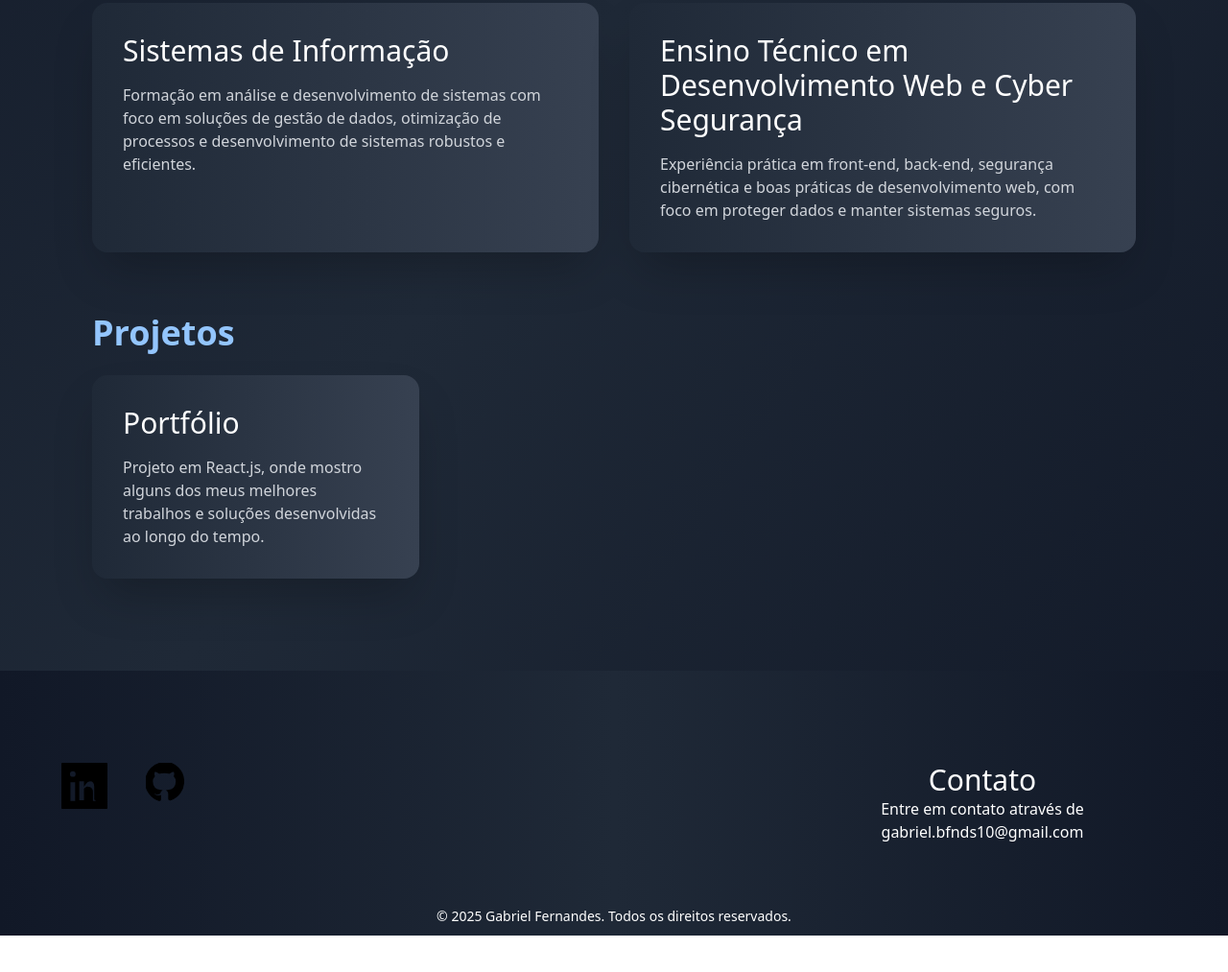
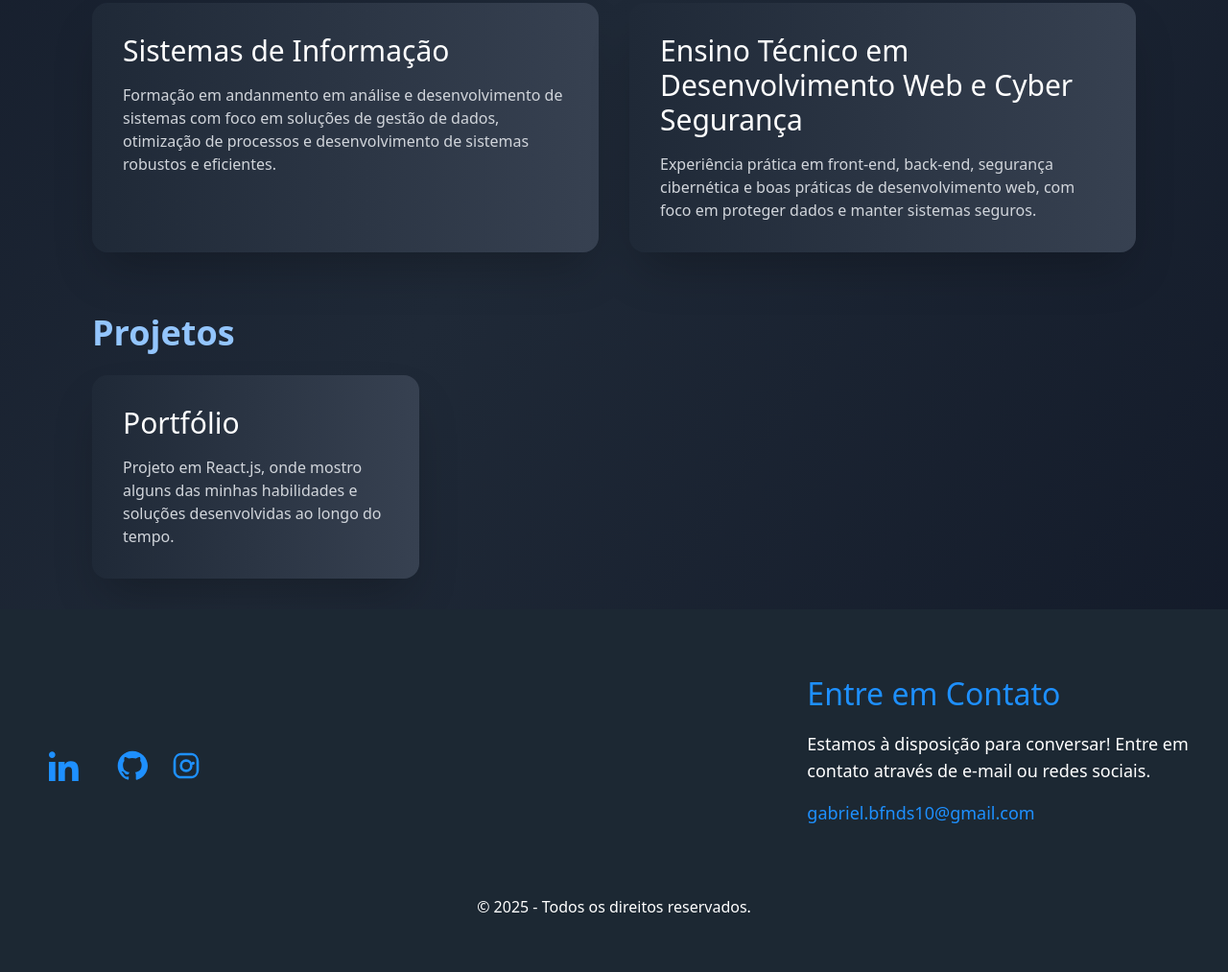
Before and after one commit to CodeYoInc/Portfolio, a plain HTML site: page index.html in a window 1280 px wide. Shown: the part 939-1952 px from the top of the page at 96% size. Before the commit the page ends 1914 px from the top, so only its background shows below. Drawn offline with nearby package versions, Linux system fonts and the light colour scheme.

Commit message:
mudança geral

```diff
--- a/index.html
+++ b/index.html
@@ -17,7 +17,7 @@
       <a href="#habilidades">Habilidades</a>
       <a href="#especializacao">Especialização</a>
       <a href="#projetos">Projetos</a>
-      <a href="#contato">Contato</a>
+      <a href="#contact-section">Contato</a> <!-- Link de ancoragem para a seção de contato no footer -->
     </div>
   </nav>
 
@@ -49,13 +49,13 @@
   </section>
 
   <!-- Especialização -->
-<section id="especializacao" class="max-w-6xl mx-auto p-8" data-aos="fade-up" data-aos-delay="200">
+  <section id="especializacao" class="max-w-6xl mx-auto p-8" data-aos="fade-up" data-aos-delay="200">
     <h2 class="text-4xl font-bold mb-6 text-blue-300">Especialização</h2>
     <div class="grid grid-cols-1 md:grid-cols-2 gap-8">
       <!-- Card 1 -->
       <div class="bg-gradient-to-r from-gray-800 to-gray-700 rounded-2xl p-8 shadow-2xl hover:scale-105 transform transition duration-500">
         <h3 class="text-3xl mb-4">Sistemas de Informação</h3>
-        <p class="text-gray-300">Formação em análise e desenvolvimento de sistemas com foco em soluções de gestão de dados, otimização de processos e desenvolvimento de sistemas robustos e eficientes.</p>
+        <p class="text-gray-300">Formação em andanmento em análise e desenvolvimento de sistemas com foco em soluções de gestão de dados, otimização de processos e desenvolvimento de sistemas robustos e eficientes.</p>
       </div>
 
       <!-- Card 2 -->
@@ -73,38 +73,55 @@
       <!-- Card de Projeto -->
       <div class="bg-gradient-to-r from-gray-800 to-gray-700 rounded-2xl p-8 shadow-2xl hover:scale-105 transform transition duration-500">
         <h3 class="text-3xl mb-4">Portfólio</h3>
-        <p class="text-gray-300">Projeto em React.js, onde mostro alguns dos meus melhores trabalhos e soluções desenvolvidas ao longo do tempo.</p>
+        <p class="text-gray-300">Projeto em React.js, onde mostro alguns das minhas habilidades e soluções desenvolvidas ao longo do tempo.</p>
       </div>
     </div>
   </section>
 
   <!-- Footer -->
-  <footer class="bg-gradient-to-r from-teal-500 to-cyan-600 py-24 mt-16">
-    <div class="flex justify-between max-w-6xl mx-auto text-center space-x-6">
-      <div class="footer-section social-icons flex justify-center space-x-10">
+  <footer class="footer">
+    <div class="flex flex-wrap justify-between items-center px-4">
 
+      <!-- Redes Sociais -->
+      <div class="social-icons flex items-center space-x-6">
         <!-- LinkedIn -->
-<a href="https://www.linkedin.com/in/gabriel-b-fernandescodeyo/" target="_blank" aria-label="LinkedIn" class="focus:outline-none">
-  <svg xmlns="http://www.w3.org/2000/svg" fill="currentColor" class="w-12 h-12 text-black hover:text-cyan-400 transition transform duration-300" viewBox="0 0 24 24" stroke="currentColor">
-    <path d="M22.225 0H1.775C.795 0 0 .795 0 1.775v20.45C0 23.205.795 24 1.775 24h20.45c.98 0 1.775-.795 1.775-1.775V1.775C24 .795 23.205 0 22.225 0zM7.665 20.4H4.225V9.6h3.44v10.8zm-1.72-12.6c-1.09 0-1.98-.89-1.98-1.98s.89-1.98 1.98-1.98c1.09 0 1.98.89 1.98 1.98s-.89 1.98-1.98 1.98zm13.44 12.6h-3.44v-5.22c0-2.49-2.51-2.3-2.51-2.3-.03.01-.09.03-.14.05-.53.22-1.06.51-1.05.74.01.03 0 .07 0 .1s.02 3.11.02 3.17v3.02h-3.44v-10.8h3.44v1.68s1.13-1.68 2.68-1.68c1.56 0 2.67 1.03 2.67 3.34v6.4z"/>
-  </svg>
-</a>
+        <a href="https://www.linkedin.com/in/gabriel-b-fernandescodeyo/" target="_blank" aria-label="LinkedIn" class="social-icon">
+          <svg xmlns="http://www.w3.org/2000/svg" width="32" height="32" fill="#1e90ff" viewBox="0 0 24 24">
+            <path d="M4.98 3.5C4.98 4.88 3.88 6 2.5 6S0 4.88 0 3.5 1.12 1 2.5 1 4.98 2.12 4.98 3.5zM0 8.99h5v15H0v-15zM7.5 8.99h4.8v2.1h.07c.67-1.27 2.3-2.6 4.73-2.6 5.06 0 6 3.33 6 7.65v8.85h-5v-7.83c0-1.87-.03-4.27-2.6-4.27-2.6 0-3 2.03-3 4.13v7.97h-5v-15z"/>
+          </svg>
+        </a>
 
         <!-- GitHub -->
-<a href="https://github.com/CodeYoInc" target="_blank" aria-label="GitHub" class="focus:outline-none">
-  <svg xmlns="http://www.w3.org/2000/svg" fill="currentColor" class="w-10 h-10 text-black hover:text-cyan-400 transition transform duration-300" viewBox="0 0 24 24" stroke="currentColor">
-    <path d="M12 0C5.373 0 0 5.373 0 12c0 5.304 3.438 9.803 8.207 11.392.6.114.82-.26.82-.578 0-.288-.01-1.06-.02-2.08-3.338.727-4.042-1.446-4.042-1.446-.544-1.382-1.33-1.75-1.33-1.75-.99-.676-.035-.661-.035-.661 1.095.077 1.67 1.12 1.67 1.12.975 1.678 2.722 1.191 3.382.911.105-.705.382-1.191.697-1.465-2.664-.3-5.466-1.33-5.466-5.931 0-1.31.466-2.38 1.239-3.22-.12-.301-.538-1.508.119-3.15 0 0 1.008-.32 3.303 1.19.96-.267 1.99-.398 3.017-.404 1.027.006 2.057.137 3.018.403 2.295-1.51 3.303-1.19 3.303-1.19.657 1.642.24 2.849.119 3.15.773.84 1.239 1.91 1.239 3.22 0 4.607-2.804 5.626-5.476 5.921.393.34.749 1.025.749 2.055 0 1.48-.01 2.67-.01 3.01 0 .318.219.694.825.577 4.77-1.59 8.208-6.088 8.208-11.392 0-6.627-5.373-12-12-12z"/>
-  </svg>
-</a>
+        <a href="https://github.com/CodeYoInc" target="_blank" aria-label="GitHub" class="social-icon">
+          <svg xmlns="http://www.w3.org/2000/svg" width="32" height="32" fill="#1e90ff" viewBox="0 0 24 24">
+            <path d="M12 .5C5.73.5.5 5.73.5 12c0 5.1 3.29 9.43 7.86 10.96.58.1.79-.25.79-.56 0-.28-.01-1.02-.02-2-3.2.69-3.88-1.54-3.88-1.54-.52-1.32-1.26-1.67-1.26-1.67-1.03-.7.08-.68.08-.68 1.14.08 1.74 1.17 1.74 1.17 1.01 1.73 2.65 1.23 3.3.94.1-.73.4-1.23.73-1.51-2.55-.29-5.23-1.28-5.23-5.7 0-1.26.45-2.29 1.18-3.09-.12-.29-.51-1.46.11-3.04 0 0 .96-.31 3.15 1.18a11.01 11.01 0 012.87-.39c.97.01 1.95.13 2.87.39 2.18-1.49 3.14-1.18 3.14-1.18.63 1.58.24 2.75.12 3.04.74.8 1.18 1.83 1.18 3.09 0 4.43-2.69 5.4-5.24 5.68.41.36.77 1.08.77 2.18 0 1.58-.02 2.86-.02 3.24 0 .31.21.67.8.56C20.72 21.43 24 17.1 24 12c0-6.27-5.23-11.5-12-11.5z"/>
+          </svg>
+        </a>
 
+        <!-- Instagram -->
+        <a href="https://www.instagram.com/yomene21/" target="_blank" aria-label="Instagram" class="social-icon">
+          <svg xmlns="http://www.w3.org/2000/svg" width="32" height="32" fill="#1e90ff" viewBox="0 0 24 24">
+            <path d="M7.75 2h8.5C19.1 2 22 4.9 22 8.75v6.5C22 19.1 19.1 22 16.25 22h-8.5C4.9 22 2 19.1 2 16.25v-6.5C2 4.9 4.9 2 7.75 2zm0 2C5.68 4 4 5.68 4 7.75v8.5C4 18.32 5.68 20 7.75 20h8.5C18.32 20 20 18.32 20 16.25v-8.5C20 5.68 18.32 4 16.25 4h-8.5zM12 7a5 5 0 110 10 5 5 0 010-10zm0 2a3 3 0 100 6 3 3 0 000-6zm5.5-.25a1.25 1.25 0 110 2.5 1.25 1.25 0 010-2.5z"/>
+          </svg>
+        </a>
       </div>
-      <div class="footer-section contact-info w-full md:w-1/3 ml-4">
-        <h3 class="text-3xl text-white">Contato</h3>
-        <p class="text-white">Entre em contato através de <a href="mailto:gabriel.bfnds10@gmail.com" class="text-teal-200 hover:text-teal-100 focus:outline-none">gabriel.bfnds10@gmail.com</a></p>
+
+      <!-- Contato -->
+      <div class="footer-section contact-info w-full md:w-1/3 ml-4 mt-8 contact-animation" id="contact-section">
+        <h3 class="text-3xl text-white">Entre em Contato</h3>
+        <p class="text-white text-lg mt-4">Estamos à disposição para conversar! Entre em contato através de e-mail ou redes sociais.</p>
+        <div class="contact-details mt-4 flex items-center">
+          <a href="mailto:gabriel.bfnds10@gmail.com" class="text-teal-200 hover:text-teal-100 focus:outline-none text-lg contact-email">
+            gabriel.bfnds10@gmail.com
+          </a>
+        </div>
       </div>
+
     </div>
-    <div class="footer-rights text-center mt-8">
-      <p class="text-white">&copy; 2025 Gabriel Fernandes. Todos os direitos reservados.</p>
+
+    <!-- Direitos -->
+    <div class="footer-rights text-center mt-8 text-animation">
+      <p class="text-white">&copy; 2025 - Todos os direitos reservados.</p>
     </div>
   </footer>
 
--- a/style.css
+++ b/style.css
@@ -7,17 +7,17 @@ body {
     position: sticky;
     top: 0;
     z-index: 100;
-    background-color: rgba(0, 0, 0, 0.1); /* Começando com um fundo levemente transparente */
+    background-color: rgba(0, 0, 0, 0.1);
     transition: background-color 0.3s ease, box-shadow 0.3s ease, backdrop-filter 0.3s ease;
     padding: 10px 0;
     box-shadow: none;
-    backdrop-filter: blur(10px); /* Blur mais intenso inicialmente */
+    backdrop-filter: blur(10px);
 }
 
 .sticky-header.scrolled {
-    background-color: rgba(0, 0, 0, 0.3); /* Fundo mais opaco */
-    box-shadow: 0 2px 10px rgba(0, 0, 0, 0.4); /* Sombras mais fortes ao rolar */
-    backdrop-filter: blur(6px); /* Reduzindo o blur ao rolar */
+    background-color: rgba(0, 0, 0, 0.3);
+    box-shadow: 0 2px 10px rgba(0, 0, 0, 0.4);
+    backdrop-filter: blur(6px);
 }
 
 .navbar a {
@@ -32,6 +32,7 @@ body {
 .navbar a:hover {
     color: #1e90ff;
     transform: translateY(-5px);
+    transform: scale(1.1);
 }
 
 .navbar {
@@ -42,15 +43,14 @@ body {
 
 /* Footer */
 footer {
-    background-color: #1c2833; /* Cor chamativa no footer */
+    background-color: #1c2833;
     color: #fff;
     padding: 60px 20px;
-    backdrop-filter: blur(4px); /* Blur reduzido */
-
+    backdrop-filter: blur(4px);
 }
 
 .footer .social-icons a {
-    margin: 0 15px; /* Ajustando o espaçamento entre os ícones */
+    margin: 0 15px;
     color: #fff;
     font-size: 32px;
     transition: transform 0.3s ease, color 0.3s ease;
@@ -88,25 +88,10 @@ body {
     margin-bottom: 1.5rem;
 }
 
-  /* Animation for navbar items */
-  .navbar a:hover {
-    transform: scale(1.1);
-  }
-
 /* Adjusting contact section position */
 .footer .contact-info {
     margin-left: 0;
     margin-top: 10px;
-  }
-
-  /* Positioning rights text */
-  .footer-rights {
-    position: absolute;
-    bottom: 10px;
-    left: 50%;
-    transform: translateX(-50%);
-    font-size: 14px;
-    color: #aaa;
 }
 
 /* Styling for Especialização section */
@@ -155,3 +140,73 @@ body {
     font-size: 1.1rem;
     color: #bdc3c7;
 }
+
+/* Melhor ajuste para telas pequenas */
+@media (max-width: 480px) {
+    .footer-rights {
+        font-size: 12px;
+        padding: 15px 10px;
+    }
+}
+
+/* Estilos e animação para os ícones sociais */
+.social-icons a {
+    opacity: 0;
+    transform: translateY(20px);
+    animation: fadeInUp 1s forwards;
+  }
+
+  .social-icons a:nth-child(1) {
+    animation-delay: 0.3s;
+  }
+  .social-icons a:nth-child(2) {
+    animation-delay: 0.5s;
+  }
+  .social-icons a:nth-child(3) {
+    animation-delay: 0.7s;
+  }
+
+  @keyframes fadeInUp {
+    to {
+      opacity: 1;
+      transform: translateY(0);
+    }
+  }
+
+  /* Animação de contato */
+  .contact-info {
+    opacity: 0;
+    transform: translateX(-20px);
+    animation: slideIn 1s forwards;
+  }
+
+  @keyframes slideIn {
+    to {
+      opacity: 1;
+      transform: translateX(0);
+    }
+  }
+
+  /* Animação de direitos autorais */
+  .footer-rights {
+    opacity: 0;
+    transform: translateY(20px);
+    animation: fadeInUp 1s forwards;
+    animation-delay: 1s;
+  }
+
+  @keyframes fadeInUp {
+    to {
+      opacity: 1;
+      transform: translateY(0);
+    }
+  }
+
+  /* Efeitos de hover no e-mail */
+  .contact-email {
+    transition: color 0.3s ease;
+  }
+
+  .contact-email:hover {
+    color: #3498db;
+  }
```
Also changed, not shown: script.js (line endings or trailing spaces). Lines whose indentation alone changed are shown as unchanged.
